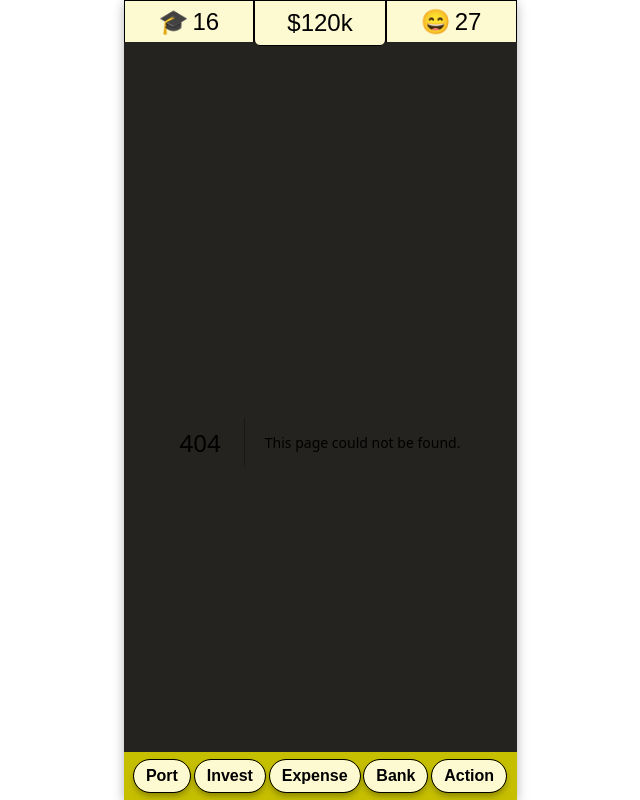
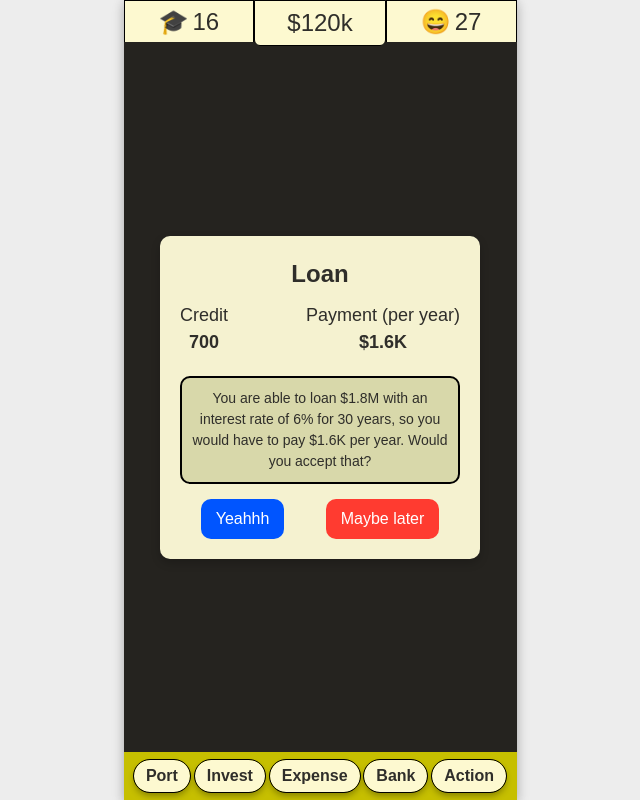
Before and after one commit to Yapkathon/hackathon-game, a Next.js app: page /loan in a window 1280 px wide. Before the commit this address had no page. Shown: the whole page, without its empty margins (320-960 px from the left). Built offline with nearby package versions, Linux system fonts and the light colour scheme; a web font is replaced by a local one.

Commit message:
Add loan

```diff
--- /dev/null
+++ b/app/loan/loan.module.css
@@ -0,0 +1,67 @@
+.loan_container {
+    display: flex;
+    justify-content: center;
+    align-items: center;
+    height: 100%;
+  }
+
+  .loan_card {
+    background: #f5f2d0;
+    border-radius: 10px;
+    padding: 20px;
+    width: 320px;
+    text-align: center;
+    box-shadow: 0 4px 10px rgba(0, 0, 0, 0.2);
+  }
+
+  .loan_title {
+    font-size: 24px;
+    font-weight: bold;
+  }
+
+  .loan_info {
+    display: flex;
+    justify-content: space-between;
+    padding: 10px 0;
+  }
+
+  .credit, .payment {
+    display: flex;
+    flex-direction: column;
+    font-size: 18px;
+  }
+
+  .loan_description {
+    font-size: 14px;
+    margin: 10px 0;
+    padding: 10px;
+    background: #D8D8AA;
+    border: 2px solid black;
+    border-radius: 10px;
+  }
+
+  .loan_buttons {
+    display: flex;
+    justify-content: space-around;
+    margin-top: 15px;
+  }
+
+  .accept_btn {
+    background: #0055ff;
+    color: white;
+    padding: 8px 15px;
+    border-radius: 10px;
+    font-size: 16px;
+    border: none;
+    cursor: pointer;
+  }
+
+  .decline_btn {
+    background: #ff3b30;
+    color: white;
+    padding: 8px 15px;
+    border-radius: 10px;
+    font-size: 16px;
+    border: none;
+    cursor: pointer;
+  }
--- /dev/null
+++ b/app/loan/page.tsx
@@ -0,0 +1,28 @@
+import styles from "./loan.module.css"
+
+export default function Loan() {
+    return (
+      <div className={styles.loan_container}>
+        <div className={styles.loan_card}>
+          <h2 className={styles.loan_title}>Loan</h2>
+          <div className={styles.loan_info}>
+            <div className={styles.credit}>
+              <span>Credit</span>
+              <strong>700</strong>
+            </div>
+            <div className={styles.payment}>
+              <span>Payment (per year)</span>
+              <strong>$1.6K</strong>
+            </div>
+          </div>
+          <div className={styles.loan_description}>
+            You are able to loan $1.8M with an interest rate of 6% for 30 years, so you would have to pay $1.6K per year. Would you accept that?
+          </div>
+          <div className={styles.loan_buttons}>
+            <button className={styles.accept_btn}>Yeahhh</button>
+            <button className={styles.decline_btn}>Maybe later</button>
+          </div>
+        </div>
+      </div>
+    )
+}
```
